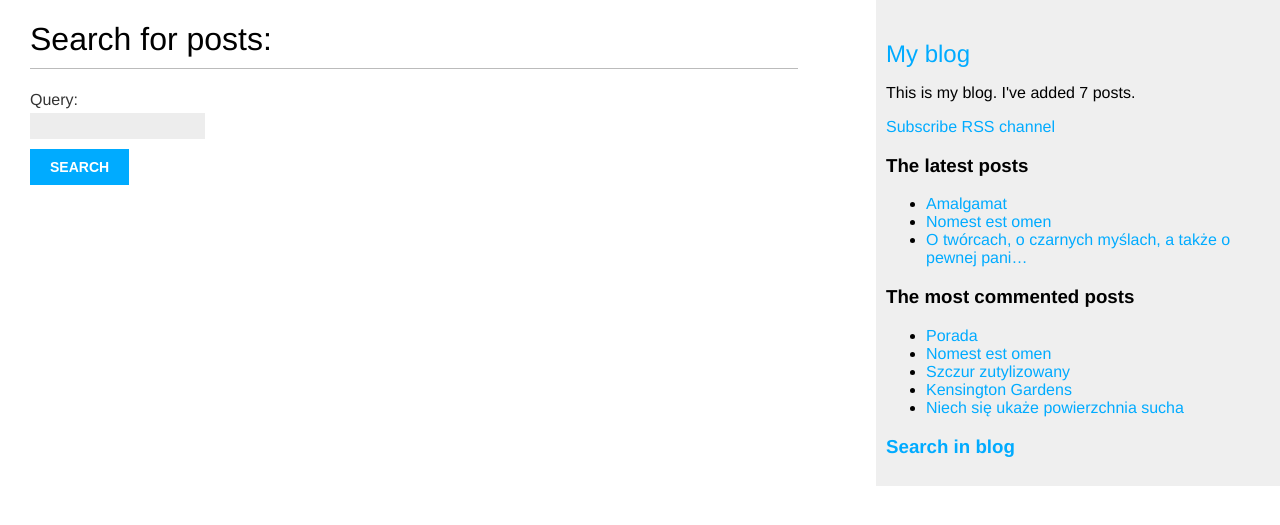
After one commit to KatBotkowska/django-web-app, a Django app: page /blog/search/ in a window 1280 px wide. The commit adds this page. Shown: the top 525 px of the page. Run offline with Django 3.2, Linux system fonts and the light colour scheme; data comes from the database, SQL or seed files in the repository; both versions use the stored data as it was after the commit; parts of the project's set-up code (start-up, migrations or seed data) failed here and were passed over.

Commit message:
Templates, filters templ, sitemap, RSS, search engine

```diff
--- a/blog/forms.py
+++ b/blog/forms.py
@@ -12,3 +12,6 @@ class CommentForm(forms.ModelForm):
         model = Comment
         fields = ('name', 'email', 'body') # fields to fill by users, other fields filled by django
         # or exclude = ('column_names_to_exclude')
+
+class SearchForm(forms.Form):
+    query = forms.CharField()
--- a/blog/models.py
+++ b/blog/models.py
@@ -3,6 +3,7 @@ from django.utils import timezone
 from django.contrib.auth.models import User
 from django.urls import reverse
 from taggit.managers import TaggableManager
+
 
 class PublishedManager(models.Manager):
     def get_queryset(self):
--- a/blog/templates/blog/base.html
+++ b/blog/templates/blog/base.html
@@ -1,19 +1,33 @@
+{% load blog_tags %}
 {% load static %}
 <!DOCTYPE html>
 <html lang="en">
 <head>
     <meta charset="UTF-8">
     <title>{% block title %} {% endblock %}</title>
-<link href="{% static "css/blog.css" %}" rel="stylesheet">
+    <link href="{% static "css/blog.css" %}" rel="stylesheet">
 </head>
 <body>
-<div id = "content">
-    {%  block content %}
+<div id="content">
+    {% block content %}
     {% endblock %}
 </div>
-<div id = "sidebar">
-    <a href="{% url "blog:post_list" %}" ><h2>My blog</h2></a>
-    <p>This is my blog.</p>
+<div id="sidebar">
+    <a href="{% url "blog:post_list" %}"><h2>My blog</h2></a>
+    <p>This is my blog. I've added {% total_posts %} posts.</p>
+<p><a href="{% url "blog:post_feed" %}">Subscribe RSS channel</a></p>
+    <h3>The latest posts</h3>
+    {% show_latest_posts 3 %}
+    <h3>The most commented posts</h3>
+    {% get_most_commented_posts as most_commented_posts %}
+    <ul>
+        {% for post in most_commented_posts %}
+            <li>
+                <a href="{{ post.get_absolute_url }}">{{ post.title }}</a>
+            </li>
+        {% endfor %}
+    </ul>
+<h3><a href="{% url "blog:post_search" %}">Search in blog</a> </h3>
 </div>
 </body>
 </html>
--- a/blog/templates/blog/post/detail.html
+++ b/blog/templates/blog/post/detail.html
@@ -1,11 +1,12 @@
 {% extends "blog/base.html" %}
+{% load blog_tags %}
 {% block title %} {{ post.title }}{% endblock %}
 {% block content %}
     <h1>{{ post.title }}</h1>
     <p class="date">
         Published: {{ post.publish }} by {{ post.author }}
     </p>
-    {{ post.body|linebreaks }}
+    {{ post.body|markdown }}
     <p>
         <a href="{% url "blog:post_share" post.id %}"> Share post</a>
     </p>
--- /dev/null
+++ b/blog/templates/blog/post/latest_posts.html
@@ -0,0 +1,7 @@
+<ul>
+    {% for post in latest_posts %}
+        <li>
+        <a href="{{ post.get_absolute_url}}">{{ post.title }}</a>
+        </li>
+    {% endfor %}
+</ul>
--- a/blog/templates/blog/post/list.html
+++ b/blog/templates/blog/post/list.html
@@ -1,10 +1,10 @@
 {% extends "blog/base.html" %}
+{% load blog_tags %}
 
 {% block title %} My blog {% endblock %}
 
 {% block content %}
     <h1>My blog</h1>
-    <h2>Tags:</h2>
     {% if tag %}
         <h2>Posts with tag "{{ tag.name }}"</h2>
     {% endif %}
@@ -22,7 +22,7 @@
         <p class="date">
         Published {{ post.publish }} by {{ post.author }}
         </p>
-        {{ post.body|truncatewords:30|linebreaks }}
+        {{ post.body|markdown|truncatewords_html:30 }}
     {% endfor %}
     {% include "pagination.html" with page=posts %}
 {% endblock %}
--- /dev/null
+++ b/blog/templates/blog/post/search.html
@@ -0,0 +1,25 @@
+{% extends 'blog/base.html' %}
+{%  load blog_tags %}
+{% block title %}Search{% endblock %}
+{% block content %}
+
+    {% if query %}
+        <h1>Posts with "{{ query }}"</h1>
+        {% with results.count as total_results %}
+        <h3>Found {{ total_results }} result{{ total_results|pluralize:'s' }}</h3>
+        {% endwith %}
+        {% for post in results %}
+                <h4><a href="{{ post.get_absolute_url }}">{{ post.title }}</a></h4>
+                {{ post.body|markdown|truncatewords:5 }}
+        {% empty %}
+            <p>No results for query.</p>
+        {% endfor %}
+        <p><a href="{% url "blog:post_search" %}">Search again.</a></p>
+    {% else %}
+        <h1>Search for posts:</h1>
+        <form action="" method="get">
+            {{ form.as_p }}
+            <input type="submit" value="Search">
+        </form>
+    {% endif %}
+{% endblock %}
--- /dev/null
+++ b/blog/templatetags/blog_tags.py
@@ -0,0 +1,36 @@
+from django import template
+from django.db.models import Count
+from django.utils.safestring import mark_safe
+import markdown
+
+
+# obligatory to cretate templates library
+register = template.Library()
+
+from ..models import Post
+
+
+@register.simple_tag
+# to change tag name:
+# @register.simple_tag(name='new_tag')
+def total_posts():
+    return Post.published.count()
+
+
+# {% load blog_tags %} needed in html file
+
+
+@register.simple_tag
+def get_most_commented_posts(count=5):
+    return Post.published.annotate(total_comments=Count('comments')).order_by('-total_comments')[:count]
+#annotate with count
+
+@register.inclusion_tag('blog/post/latest_posts.html')
+def show_latest_posts(count=5):
+    latest_posts = Post.published.order_by('-publish')[:count]
+    return {'latest_posts': latest_posts}
+
+
+@register.filter(name='markdown')
+def markdown_format(text):
+    return mark_safe(markdown.markdown(text))
--- a/blog/urls.py
+++ b/blog/urls.py
@@ -1,5 +1,6 @@
 from django.urls import path
 from . import views
+from .feeds import LatestPostsFeed
 
 app_name = 'blog'
 
@@ -8,5 +9,7 @@ urlpatterns = [
     #path('', views.PostListView.as_view(), name='post_list'),
     path('<int:year>/<int:month>/<int:day>/<slug:post>/', views.post_detail, name = 'post_detail'),
     path('<int:post_id>/share/', views.post_share, name = 'post_share'),
-    path('tag/<slug:tag_slug>/', views.post_list, name='post_list_by_tag')
+    path('tag/<slug:tag_slug>/', views.post_list, name='post_list_by_tag'),
+    path('feed/', LatestPostsFeed(), name='post_feed'),
+    path('search/', views.post_search, name='post_search'),
 ]
--- a/blog/views.py
+++ b/blog/views.py
@@ -7,6 +7,8 @@ from .models import Post, Comment
 from .forms import EmailPostForm, CommentForm
 from taggit.models import Tag
 from django.db.models import Count
+from django.contrib.postgres.search import SearchVector, SearchQuery, SearchRank, TrigramSimilarity
+from .forms import EmailPostForm, CommentForm, SearchForm
 
 
 # view based on class
@@ -20,12 +22,11 @@ class PostListView(ListView):
 # view based on function
 
 
-
 def post_list(request, tag_slug=None):
     object_list = Post.published.all()
     tag = None
     if tag_slug:
-        tag = get_object_or_404(Tag, slug = tag_slug)
+        tag = get_object_or_404(Tag, slug=tag_slug)
         object_list = object_list.filter(tags__in=[tag])
     paginator = Paginator(object_list, 3)  # 3 posts on each page
     page = request.GET.get('page')
@@ -35,7 +36,7 @@ def post_list(request, tag_slug=None):
         posts = paginator.page(1)
     except EmptyPage:
         posts = paginator.page(paginator.num_pages)
-    return render(request, 'blog/post/list.html', {'page': page, 'posts': posts, 'tag':tag})
+    return render(request, 'blog/post/list.html', {'page': page, 'posts': posts, 'tag': tag})
 
 
 def post_detail(request, year, month, day, post):
@@ -50,7 +51,7 @@ def post_detail(request, year, month, day, post):
         if comment_form.is_valid():
             # object comment created, not saved--> commit=False - to modify comment:
             new_comment = comment_form.save(commit=False)
-            #save() working only for ModelForm -->model-objects; form is not connected with any object/model
+            # save() working only for ModelForm -->model-objects; form is not connected with any object/model
             # join comment with post:
             new_comment.post = post
             # save comment
@@ -62,7 +63,7 @@ def post_detail(request, year, month, day, post):
     similar_posts = similar_posts.annotate(same_tags=Count('tags')).order_by('-same_tags', '-publish')[:4]
     return render(request, 'blog/post/detail.html', {'post': post, 'comments': comments,
                                                      'comment_form': comment_form,
-                                                     'similar_posts':similar_posts,
+                                                     'similar_posts': similar_posts,
                                                      })
 
 
@@ -83,3 +84,28 @@ def post_share(request, post_id):
     else:
         form = EmailPostForm()  # empty form
     return render(request, 'blog/post/share.html', {'post': post, 'form': form, 'sent': sent})
+
+
+def post_search(request):
+    form = SearchForm()
+    query = None
+    results = []
+    if 'query' in request.GET:
+        form = SearchForm(request.GET)
+        if form.is_valid():
+            query = form.cleaned_data['query']
+            # 1: results = Post.objects.annotate(search=SearchVector('title', 'body'), ).filter(search=query)
+            # search_vector = SearchVector('title', 'body')
+            # 2: search vector with bigger weight on title:
+            search_vector = SearchVector('title', weight='A') + SearchVector('body', weight='B')
+            search_query = SearchQuery(query)
+            # 1: results = Post.objects.annotate(search = search_vector, rank = SearchRank(search_vector, search_query)
+            #                                ).filter(search=search_query).order_by('-rank')
+            # 2: results = Post.objects.annotate(search = search_vector, rank = SearchRank(search_vector, search_query)
+            #                              ).filter(rank__gte=0.3).order_by('-rank')
+            # 3: search with trygrams - words witch are similiar to each other
+            results = Post.objects.annotate(similarity=TrigramSimilarity('title', query),
+                                            ).filter(similarity__gt=0.1).order_by('-similarity')
+    return render(request, 'blog/post/search.html', {'form': form,
+                                                     'query': query,
+                                                     'results': results})
--- a/mysite2/urls.py
+++ b/mysite2/urls.py
@@ -15,8 +15,15 @@ Including another URLconf
 """
 from django.contrib import admin
 from django.urls import path, include
+from django.contrib.sitemaps.views import sitemap
+from blog.sitemaps import PostSitemap
+
+sitemaps = {
+    'posts':PostSitemap,
+}
 
 urlpatterns = [
     path('admin/', admin.site.urls),
-    path('blog/', include('blog.urls', namespace='blog'))
+    path('blog/', include('blog.urls', namespace='blog')),
+    path('sitemap.xml', sitemap, {'sitemaps':sitemaps}, name='django.contrib.sitemaps.views.sitemap')
 ]
```
Also changed, not shown: blog/feeds.py (added, +17 -0 lines), blog/sitemaps.py (added, +12 -0 lines), mysite2/settings.py (+14 -11 lines), blog/templatetags/__init__.py (added), db.sqlite3, 1 other file.
